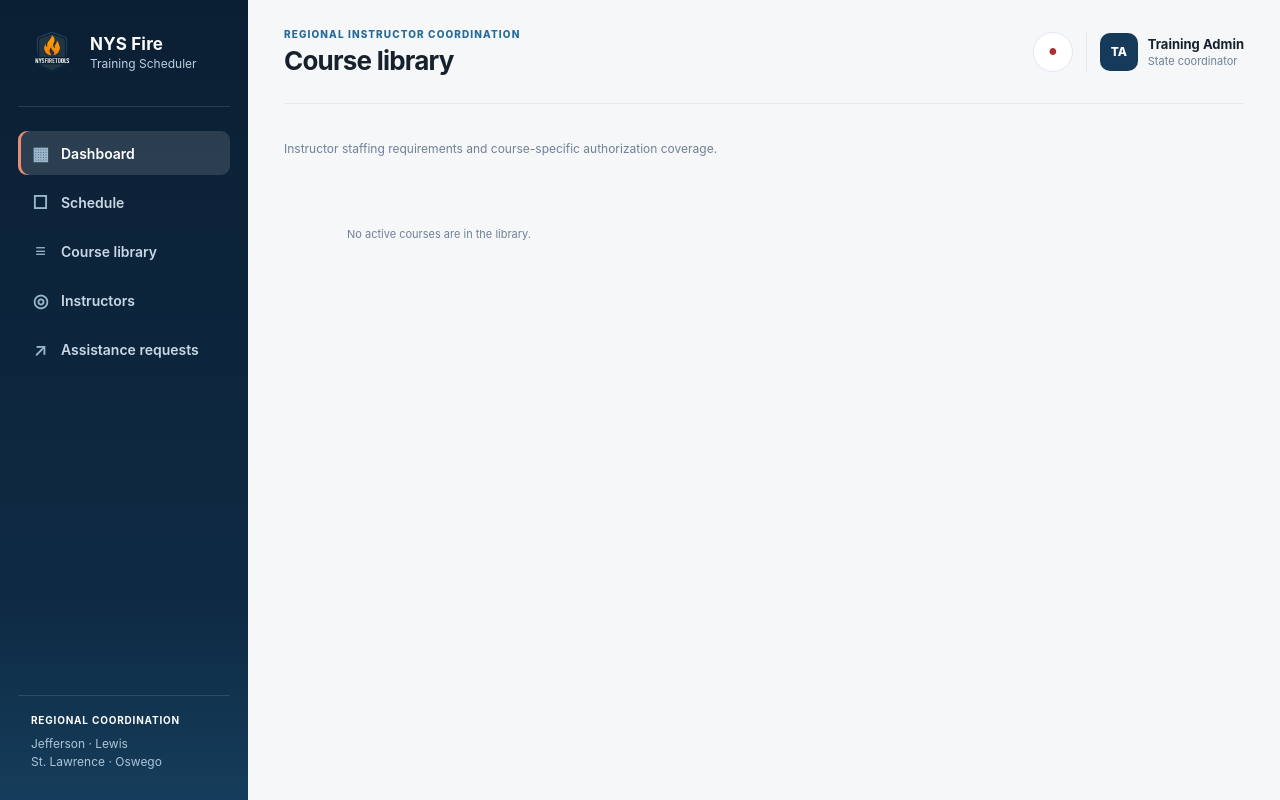
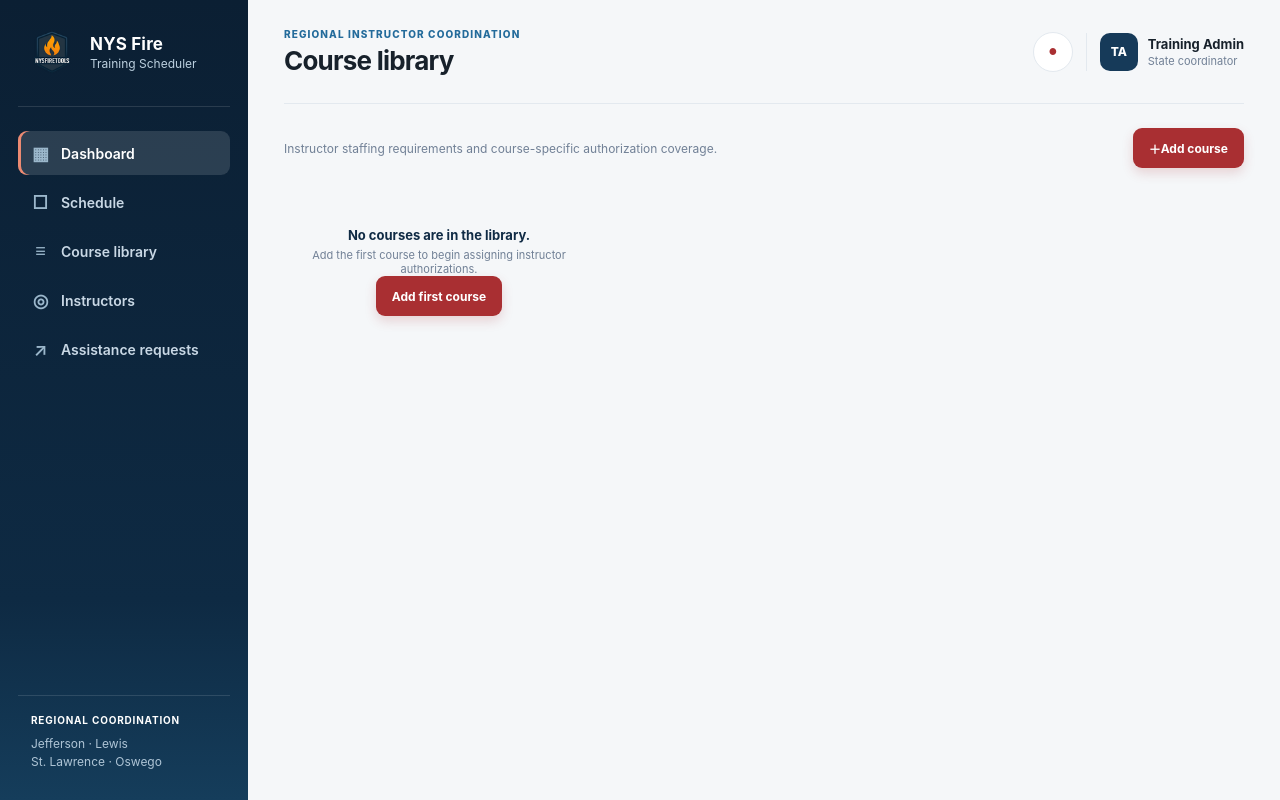
Before and after one commit to tz2327ny/scheduling.nysfiretools.com, a Django app: page /courses/ in a window 1280 px wide. Run offline with Django 5.2, Linux system fonts and the light colour scheme; data that the repository does not hold is empty.

Commit message:
Add course management and simplify training statuses

```diff
--- a/scheduling/models.py
+++ b/scheduling/models.py
@@ -144,11 +144,10 @@ class CourseAuthorization(models.Model):
 
 class TrainingEvent(models.Model):
     class Status(models.TextChoices):
-        PROPOSED = "proposed", "Proposed"
-        TENTATIVE = "tentative", "Tentative"
+        PROPOSED = "proposed", "Purposed"
         CONFIRMED = "confirmed", "Confirmed"
         COMPLETED = "completed", "Completed"
-        CANCELED = "canceled", "Canceled"
+        CANCELED = "canceled", "Cancelled"
 
     course = models.ForeignKey(Course, on_delete=models.PROTECT, related_name="events")
     host_organization = models.ForeignKey(
@@ -237,7 +236,6 @@ class InstructorAssignment(models.Model):
             confirmed=True,
             session__event__status__in=(
                 TrainingEvent.Status.PROPOSED,
-                TrainingEvent.Status.TENTATIVE,
                 TrainingEvent.Status.CONFIRMED,
             ),
             session__starts_at__lt=self.session.ends_at,
--- a/scheduling/permissions.py
+++ b/scheduling/permissions.py
@@ -37,3 +37,15 @@ def can_manage_organization(user, organization):
 def require_organization_manager(user, organization):
     if not can_manage_organization(user, organization):
         raise PermissionDenied("You do not manage this organization.")
+
+
+def can_manage_courses(user):
+    return bool(
+        (user.is_authenticated and user.is_superuser)
+        or (settings.DEBUG and not user.is_authenticated)
+    )
+
+
+def require_course_manager(user):
+    if not can_manage_courses(user):
+        raise PermissionDenied("Only a system administrator can manage the course library.")
--- a/scheduling/urls.py
+++ b/scheduling/urls.py
@@ -8,6 +8,8 @@ urlpatterns = [
     path("", views.dashboard, name="dashboard"),
     path("schedule/", views.schedule, name="schedule"),
     path("courses/", views.course_list, name="course_list"),
+    path("courses/new/", views.course_create, name="course_create"),
+    path("courses/<int:pk>/edit/", views.course_edit, name="course_edit"),
     path("instructors/", views.instructor_list, name="instructor_list"),
     path("instructors/new/", views.instructor_create, name="instructor_create"),
     path("instructors/<int:pk>/edit/", views.instructor_edit, name="instructor_edit"),
--- a/scheduling/views.py
+++ b/scheduling/views.py
@@ -5,11 +5,13 @@ from django.shortcuts import get_object_or_404, redirect, render
 from django.http import JsonResponse
 from django.utils import timezone
 
-from .forms import InstructorForm, TrainingEventForm, TrainingSessionFormSet
+from .forms import CourseForm, InstructorForm, TrainingEventForm, TrainingSessionFormSet
 from .models import Course, Instructor, InstructorAssignment, Organization, TrainingEvent
 from .permissions import (
+    can_manage_courses,
     login_required_unless_debug,
     managed_organizations,
+    require_course_manager,
     require_organization_manager,
 )
 from .services import eligible_instructors_for_session
@@ -44,10 +46,7 @@ def dashboard(request):
     confirmed_count = sum(
         event.status == TrainingEvent.Status.CONFIRMED for event in upcoming
     )
-    proposed_count = sum(
-        event.status in (TrainingEvent.Status.PROPOSED, TrainingEvent.Status.TENTATIVE)
-        for event in upcoming
-    )
+    proposed_count = sum(event.status == TrainingEvent.Status.PROPOSED for event in upcoming)
     needs_instructors = sum(event.staffing_gap > 0 for event in upcoming)
 
     context = {
@@ -90,7 +89,8 @@ def schedule(request):
 
 @login_required_unless_debug
 def course_list(request):
-    courses = Course.objects.filter(active=True).annotate(
+    course_manager = can_manage_courses(request.user)
+    courses = (Course.objects.all() if course_manager else Course.objects.filter(active=True)).annotate(
         authorized_count=Count(
             "instructor_authorizations",
             filter=Q(instructor_authorizations__status="active"),
@@ -102,14 +102,54 @@ def course_list(request):
                 events__sessions__ends_at__gte=timezone.now(),
                 events__status__in=(
                     TrainingEvent.Status.PROPOSED,
-                    TrainingEvent.Status.TENTATIVE,
                     TrainingEvent.Status.CONFIRMED,
                 ),
             ),
             distinct=True,
         ),
     )
-    return render(request, "scheduling/course_list.html", {"courses": courses})
+    return render(
+        request,
+        "scheduling/course_list.html",
+        {"courses": courses, "can_manage_courses": course_manager},
+    )
+
+
+@login_required_unless_debug
+def course_create(request):
+    require_course_manager(request.user)
+    if request.method == "POST":
+        form = CourseForm(request.POST)
+        if form.is_valid():
+            form.save()
+            messages.success(request, "Course was created.")
+            return redirect("course_list")
+    else:
+        form = CourseForm()
+    return render(
+        request,
+        "scheduling/course_form.html",
+        {"form": form, "page_heading": "Add course"},
+    )
+
+
+@login_required_unless_debug
+def course_edit(request, pk):
+    require_course_manager(request.user)
+    course = get_object_or_404(Course, pk=pk)
+    if request.method == "POST":
+        form = CourseForm(request.POST, instance=course)
+        if form.is_valid():
+            form.save()
+            messages.success(request, "Course was updated.")
+            return redirect("course_list")
+    else:
+        form = CourseForm(instance=course)
+    return render(
+        request,
+        "scheduling/course_form.html",
+        {"form": form, "page_heading": f"Edit {course.code}"},
+    )
 
 
 @login_required_unless_debug
--- a/static/css/app.css
+++ b/static/css/app.css
@@ -103,7 +103,7 @@ h2 { margin-bottom: 0; font-size: 18px; letter-spacing: -.02em; }
 .status, .intensive { display: inline-flex; align-items: center; min-height: 20px; padding: 0 7px; border-radius: 99px; font-size: 8px; font-weight: 800; letter-spacing: .04em; text-transform: uppercase; }
 .status.confirmed { background: var(--green-100); color: var(--green-700); }
 .status.proposed { background: var(--blue-100); color: #245f83; }
-.status.tentative { background: var(--amber-100); color: var(--amber-700); }
+.status.inactive { background: var(--slate-100); color: var(--slate-700); }
 .intensive { background: var(--red-100); color: var(--red-700); }
 .staffing-state { text-align: right; color: var(--green-700); }
 .staffing-state strong, .staffing-state span { display: block; }
@@ -163,6 +163,7 @@ h2 { margin-bottom: 0; font-size: 18px; letter-spacing: -.02em; }
 .course-code { display: inline-flex; align-items: center; min-height: 22px; padding: 0 8px; border-radius: 6px; background: var(--slate-100); color: var(--navy-800); font-size: 9px; font-weight: 800; letter-spacing: .04em; }
 .course-card h2 { margin-top: 16px; line-height: 1.3; }
 .course-card > p { min-height: 42px; margin: 8px 0 17px; color: var(--slate-500); font-size: 10px; line-height: 1.55; }
+.course-edit-link { margin: 16px -20px -20px; border-top: 1px solid var(--slate-100); border-radius: 0 0 var(--radius) var(--radius); }
 .course-metrics { display: grid; grid-template-columns: 1fr 1fr; gap: 8px; margin: 0; }
 .course-metrics div { padding: 10px; border-radius: 8px; background: var(--slate-100); }
 .course-metrics dt { color: var(--slate-500); font-size: 8px; font-weight: 800; text-transform: uppercase; }
--- a/templates/scheduling/course_list.html
+++ b/templates/scheduling/course_list.html
@@ -6,6 +6,7 @@
 {% block content %}
 <section class="page-actions">
   <p>Instructor staffing requirements and course-specific authorization coverage.</p>
+  {% if can_manage_courses %}<a class="button primary" href="{% url 'course_create' %}"><span aria-hidden="true">＋</span> Add course</a>{% endif %}
 </section>
 
 <section class="card-grid">
@@ -13,7 +14,7 @@
   <article class="course-card">
     <div class="course-card-head">
       <span class="course-code">{{ course.code }}</span>
-      {% if course.instructor_intensive %}<span class="intensive">Instructor intensive</span>{% endif %}
+      <span>{% if not course.active %}<span class="status inactive">Inactive</span>{% endif %}{% if course.instructor_intensive %}<span class="intensive">Instructor intensive</span>{% endif %}</span>
     </div>
     <h2>{{ course.name }}</h2>
     <p>{{ course.description|default:"Course authorization and staffing details." }}</p>
@@ -23,7 +24,8 @@
       <div><dt>Authorized</dt><dd>{{ course.authorized_count }}</dd></div>
       <div><dt>Upcoming</dt><dd>{{ course.upcoming_count }}</dd></div>
     </dl>
+    {% if can_manage_courses %}<a class="panel-link course-edit-link" href="{% url 'course_edit' course.pk %}">Edit course <span aria-hidden="true">→</span></a>{% endif %}
   </article>
-  {% empty %}<div class="empty-state">No active courses are in the library.</div>{% endfor %}
+  {% empty %}<div class="empty-state"><strong>No courses are in the library.</strong>{% if can_manage_courses %}<p>Add the first course to begin assigning instructor authorizations.</p><a class="button primary" href="{% url 'course_create' %}">Add first course</a>{% endif %}</div>{% endfor %}
 </section>
 {% endblock %}
--- a/templates/scheduling/dashboard.html
+++ b/templates/scheduling/dashboard.html
@@ -19,7 +19,7 @@
     <span class="stat-note good"><i></i> Upcoming</span>
   </article>
   <article class="stat-card">
-    <span class="stat-label">Proposed & tentative</span>
+    <span class="stat-label">Purposed courses</span>
     <strong>{{ proposed_count }}</strong>
     <span class="stat-note"><i></i> Awaiting coordination</span>
   </article>
@@ -42,7 +42,7 @@
       <div class="filter-pills" aria-label="Training filters">
         <button class="pill active" type="button">All</button>
         <button class="pill" type="button">Confirmed</button>
-        <button class="pill" type="button">Proposed</button>
+        <button class="pill" type="button">Purposed</button>
       </div>
     </div>
     <div class="training-list">
@@ -75,7 +75,7 @@
       {% empty %}
       <div class="empty-state">
         <strong>No upcoming training yet</strong>
-        <p>Proposed and confirmed courses will appear here.</p>
+        <p>Purposed and confirmed courses will appear here.</p>
       </div>
       {% endfor %}
     </div>
--- a/templates/scheduling/schedule.html
+++ b/templates/scheduling/schedule.html
@@ -5,7 +5,7 @@
 
 {% block content %}
 <section class="page-actions">
-  <p>Proposed and confirmed courses across the four counties and the State Academy.</p>
+  <p>Purposed and confirmed courses across the four counties and the State Academy.</p>
   <a class="button primary" href="{% url 'training_create' %}">＋ Propose training</a>
 </section>
 
```
Also changed, not shown: scheduling/forms.py (+18 -1 lines), scheduling/tests.py (+54 -0 lines), templates/scheduling/course_form.html (added, +22 -0 lines), scheduling/migrations/0003_simplify_training_statuses.py (added).
